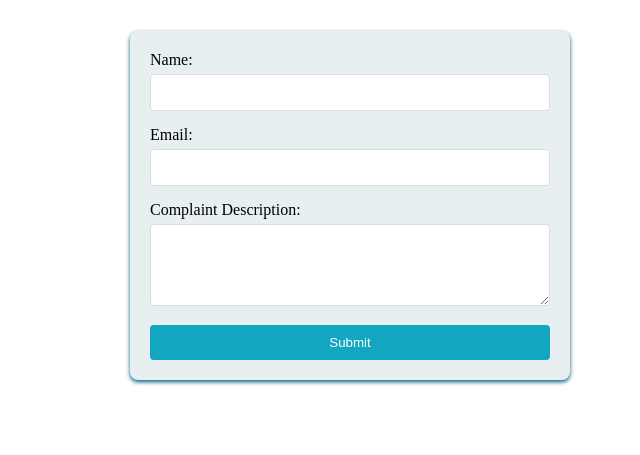
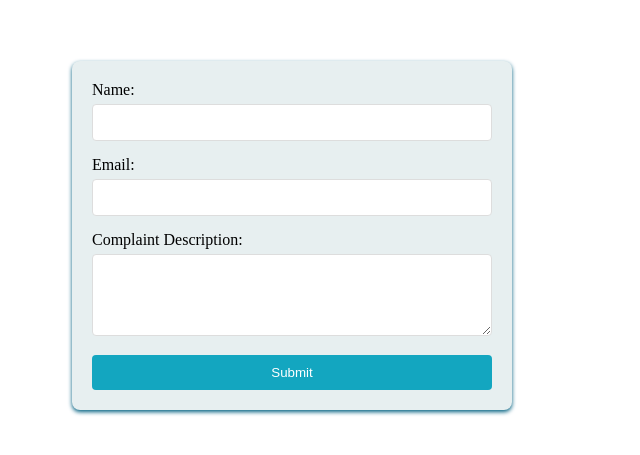
Before and after one commit to v3rma9579/Mess-App, a plain HTML site: page mess/complaints/complaint.html in a window 1280 px wide. Shown: the part 141-596 px from the top of the page, without its empty margins (348-988 px from the left). Drawn offline with Linux system fonts and the light colour scheme.

Commit message:
changed complaint form

```diff
--- a/mess/complaints/complaint.css
+++ b/mess/complaints/complaint.css
@@ -7,11 +7,12 @@ body {
     justify-content: center;
     align-items: center;
 }
+
 /* Style for the form to make it visually appealing */
 form {
     background: rgb(231, 239, 240);
     margin-top: 30px;
-    margin-left: 470px;
+    /* margin-left: 570px; */
     padding: 20px;
     border-radius: 8px;
     box-shadow: 0 2px 4px rgb(0, 96, 128);
@@ -23,6 +24,14 @@ form {
 div {
     margin-bottom: 15px;
 }
+
+#formp{
+    display: flex;
+    justify-content: center;
+
+}
+
+
 
 /* Label styling for clarity and readability */
 label {
--- a/mess/complaints/complaint.html
+++ b/mess/complaints/complaint.html
@@ -8,6 +8,7 @@
 </head>
 <body>
     <h1>Complaint Form</h1>
+     <div id="formp">
     <form action="submitComplaint" method="post">
         <div>
             <label for="name">Name:</label>
@@ -23,5 +24,6 @@
         </div>
         <button type="submit">Submit</button>
     </form>
+    </div>
 </body>
 </html>
```
